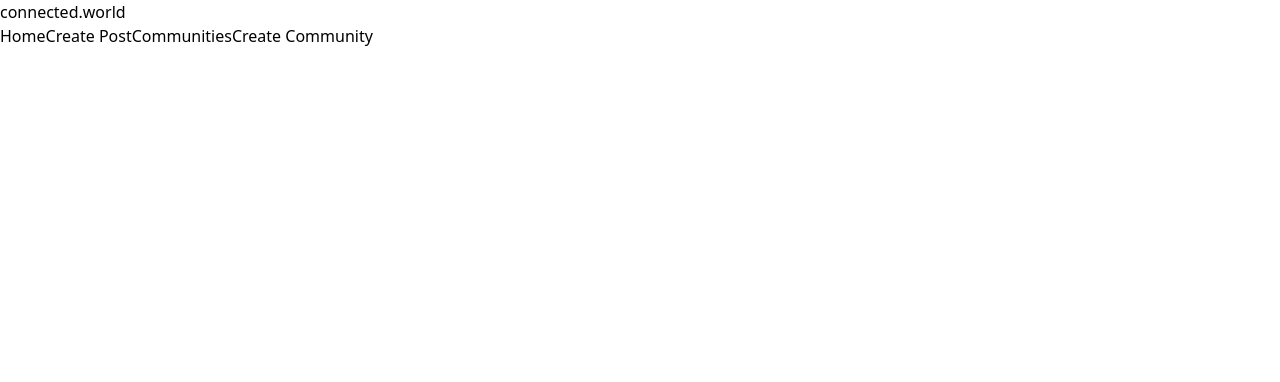
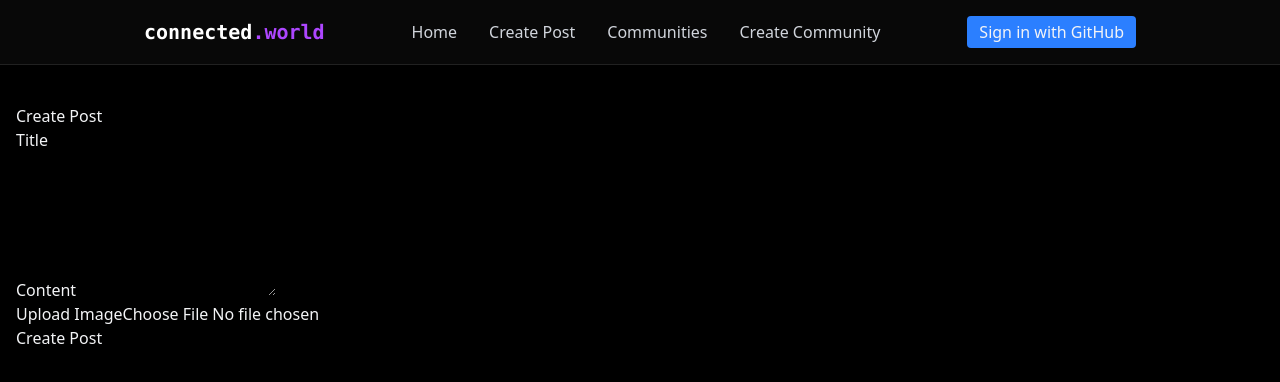
Before and after one commit to HiteshMondal/ConnectedWorld, a React (Vite) app: page /create in a window 1280 px wide. Shown: the top 382 px of the page. Built offline with nearby package versions, Linux system fonts and the light colour scheme.

Commit message:
new file:   .env 	modified:   src/App.tsx 	new file:   src/components/CreatePost.tsx 	modified:   src/components/Navbar.tsx 	new file:   src/context/AuthContext.tsx 	modified:   src/main.tsx 	new file:   src/pages/CreatePostPage.tsx 	new file:   src/supabase-client.ts

```diff
--- a/src/App.tsx
+++ b/src/App.tsx
@@ -1,17 +1,20 @@
 import { Route, Routes } from 'react-router';
 import { Home } from './pages/Home';
 import { Navbar } from './components/Navbar';
+import { CreatePostPage } from './pages/CreatePostPage';
 
 function App() {
   return (
-    <div>
+    <div className="min-h-screen bg-black text-gray-100 transition-opacity duration-700 pt-20">
       <Navbar />
-      <div>
+      <div className="container mx-auto px-4 py-6">
         <Routes>
           <Route path="/" element={<Home />}/>
+          <Route path="/create" element={<CreatePostPage/>}/>
         </Routes>
       </div>
     </div>
+
   );
 }
 
--- /dev/null
+++ b/src/components/CreatePost.tsx
@@ -0,0 +1,50 @@
+import { useState } from "react";
+import { useMutation } from "@tanstack/react-query";
+import { supabase } from "../supabase-client";
+
+interface PostInput {
+    title: string;
+    content: string
+}
+const createPost = async (post: PostInput) => {
+    const {data, error} = await supabase.from('posts').insert([post]);
+    if (error) {
+        throw error
+    }
+    return data
+}
+
+export const CreatePost = () => {
+    const [title, setTitle] = useState('');
+    const [content, setContent] = useState('');
+
+    const {mutate} = useMutation({mutationFn: createPost})
+
+    const handleSubmit = (event: React.FormEvent) => {
+        event.preventDefault();
+        mutate({title, content})
+    }
+
+    const handleFileChange = (event: React.ChangeEvent<HTMLInputElement>) => {
+
+    }
+
+    return (
+        <form onClick={handleSubmit}>
+            <div>
+              <label>Title</label>
+              <input type="text" id="title" required onChange={(event) => setTitle(event.target.value)}/>
+            </div>
+            <div>
+              <label>Content</label>
+              <textarea id="content" required rows={6} onChange={(event) => setContent(event.target.value)}/>
+            </div>
+            <div>
+              <label>Upload Image</label>
+              <input type="file" id="image" accept="image/*" required onChange={handleFileChange}/>
+            </div>
+
+            <button type="submit">Create Post</button>
+        </form>
+    );
+};
--- a/src/components/Navbar.tsx
+++ b/src/components/Navbar.tsx
@@ -1,37 +1,143 @@
 import { useState } from "react";
 import { Link } from "react-router";
+import { useAuth } from "../context/AuthContext";
 
 export const Navbar = () => {
   const [menuOpen, setMenuOpen] = useState(false);
+  const { signInWithGitHub, signOut, user } = useAuth();
+
+  const displayName = user?.user_metadata.user_name || user?.email;
   return (
-        <nav>
-            <div>
-                <div>
-                    <Link to={"/"}>
-                        connected<span>.world</span>
+    <nav className="fixed top-0 w-full z-40 bg-[rgba(10,10,10,0.8)] backdrop-blur-lg border-b border-white/10 shadow-lg">
+      <div className="max-w-5xl mx-auto px-4">
+        <div className="flex justify-between items-center h-16">
+          <Link to="/" className="font-mono text-xl font-bold text-white">
+            connected<span className="text-purple-500">.world</span>
           </Link>
 
-                    {/*Desktop Mode*/}
-                    <div>
-                        <Link to={"/"}>Home</Link>
-                        <Link to={"/create"}>Create Post</Link>
-                        <Link to={"/communities"}>Communities</Link>
-                        <Link to={"/community/create"}>Create Community</Link>
+          {/* Desktop Links */}
+          <div className="hidden md:flex items-center space-x-8">
+            <Link
+              to="/"
+              className="text-gray-300 hover:text-white transition-colors"
+            >
+              Home
+            </Link>
+            <Link
+              to="/create"
+              className="text-gray-300 hover:text-white transition-colors"
+            >
+              Create Post
+            </Link>
+            <Link
+              to="/communities"
+              className="text-gray-300 hover:text-white transition-colors"
+            >
+              Communities
+            </Link>
+            <Link
+              to="/community/create"
+              className="text-gray-300 hover:text-white transition-colors"
+            >
+              Create Community
+            </Link>
           </div>
 
-                    {/*Mobile Mode*/}
+          {/* Desktop Auth */}
+          <div className="hidden md:flex items-center">
+            {user ? (
+              <div className="flex items-center space-x-4">
+                {user.user_metadata?.avatar_url && (
+                  <img
+                    src={user.user_metadata.avatar_url}
+                    alt="User Avatar"
+                    className="w-8 h-8 rounded-full object-cover"
+                  />
+                )}
+                <span className="text-gray-300">{displayName}</span>
+                <button
+                  onClick={signOut}
+                  className="bg-red-500 px-3 py-1 rounded"
+                >
+                  Sign Out
+                </button>
+              </div>
+            ) : (
+              <button
+                onClick={signInWithGitHub}
+                className="bg-blue-500 px-3 py-1 rounded"
+              >
+                Sign in with GitHub
+              </button>
+            )}
+          </div>
+
+          {/* Mobile Menu Button */}
+          <div className="md:hidden">
+            <button
+              onClick={() => setMenuOpen((prev) => !prev)}
+              className="text-gray-300 focus:outline-none"
+              aria-label="Toggle menu"
+            >
+              <svg
+                className="w-6 h-6"
+                fill="none"
+                stroke="currentColor"
+                viewBox="0 0 24 24"
+                xmlns="http://www.w3.org/2000/svg"
+              >
+                {menuOpen ? (
+                  <path
+                    strokeLinecap="round"
+                    strokeLinejoin="round"
+                    strokeWidth={2}
+                    d="M6 18L18 6M6 6l12 12"
+                  />
+                ) : (
+                  <path
+                    strokeLinecap="round"
+                    strokeLinejoin="round"
+                    strokeWidth={2}
+                    d="M4 6h16M4 12h16M4 18h16"
+                  />
+                )}
+              </svg>
+            </button>
+          </div>
+        </div>
+      </div>
+
+      {/* Mobile Menu */}
       {menuOpen && (
-                    <div>
-                        <div>
-                            <Link to={"/"}>Home</Link>
-                            <Link to={"/create"}>Create Post</Link>
-                            <Link to={"/communities"}>Communities</Link>
-                            <Link to={"/community/create"}>Create Community</Link>
+        <div className="md:hidden bg-[rgba(10,10,10,0.9)]">
+          <div className="px-2 pt-2 pb-3 space-y-1">
+            <Link
+              to="/"
+              className="block px-3 py-2 rounded-md text-base font-medium text-gray-300 hover:text-white hover:bg-gray-700"
+            >
+              Home
+            </Link>
+            <Link
+              to="/create"
+              className="block px-3 py-2 rounded-md text-base font-medium text-gray-300 hover:text-white hover:bg-gray-700"
+            >
+              Create Post
+            </Link>
+            <Link
+              to="/communities"
+              className="block px-3 py-2 rounded-md text-base font-medium text-gray-300 hover:text-white hover:bg-gray-700"
+            >
+              Communities
+            </Link>
+            <Link
+              to="/community/create"
+              className="block px-3 py-2 rounded-md text-base font-medium text-gray-300 hover:text-white hover:bg-gray-700"
+            >
+              Create Community
+            </Link>
           </div>
         </div>
       )}
-                </div>
-            </div>
     </nav>
   );
 };
--- /dev/null
+++ b/src/context/AuthContext.tsx
@@ -0,0 +1,52 @@
+import { User } from "@supabase/supabase-js";
+import { createContext, useContext, useEffect, useState } from "react";
+import { supabase } from "../supabase-client";
+interface AuthContextType {
+    user: User | null;
+    signInWithGitHub: () => Promise<void>;
+    signOut: () => Promise<void>;
+}
+
+const AuthContext = createContext<AuthContextType | undefined>(undefined)
+
+export const AuthProvider = ({ children }: { children: React.ReactNode }) => {
+
+    const [user, setUser] = useState<User | null>(null);
+
+    useEffect(() => {
+        supabase.auth.getSession().then(({data: {session}}) => {
+            setUser(session?.user ?? null)
+        });
+        const { data: listener} = supabase.auth.onAuthStateChange((_event, session) => {
+            setUser(session?.user ?? null)
+        })
+
+        return () => {
+            listener.subscription.unsubscribe()
+        }
+
+    }, [])
+
+    const signInWithGitHub = async () => {
+        supabase.auth.signInWithOAuth({provider: 'github'})
+
+    };
+
+    const signOut = async () => {
+        supabase.auth.signOut();
+    }
+
+    return (
+    <AuthContext.Provider value={{user, signInWithGitHub, signOut}}>
+        {children}
+    </AuthContext.Provider>
+    );
+};
+
+export const useAuth = () : AuthContextType => {
+    const context = useContext(AuthContext)
+    if (context === undefined) {
+        throw new Error('useAuth must be used within a AuthProvider')
+    }
+    return context
+}
--- a/src/main.tsx
+++ b/src/main.tsx
@@ -4,15 +4,18 @@ import App from './App.tsx';
 import './index.css';
 import { BrowserRouter as Router } from 'react-router';
 import { QueryClient, QueryClientProvider } from '@tanstack/react-query';
+import { AuthProvider } from './context/AuthContext.tsx';
 
 const client = new QueryClient();
 
 ReactDOM.createRoot(document.getElementById('root')!).render(
   <React.StrictMode>
     <QueryClientProvider client={client}>
-      <Router>
-        <App />
-      </Router>
+      <AuthProvider>
+        <Router>
+          <App />
+        </Router>
+      </AuthProvider>
     </QueryClientProvider>
   </React.StrictMode>
 );
--- /dev/null
+++ b/src/pages/CreatePostPage.tsx
@@ -0,0 +1,10 @@
+import { CreatePost } from "../components/CreatePost";
+
+export const CreatePostPage = () => {
+    return (
+        <div>
+            <h2>Create Post</h2>
+            <CreatePost />
+        </div>
+    );
+};
--- /dev/null
+++ b/src/supabase-client.ts
@@ -0,0 +1,6 @@
+import { createClient } from "@supabase/supabase-js";
+
+const supabaseURL = "https://bbfweryzualyfmaiwzqn.supabase.co"
+const supabaseAnonKey = import.meta.env.VITE_SUPABASE_ANON_KEY as string;
+
+export const supabase = createClient(supabaseURL, supabaseAnonKey);
```
Also changed, not shown: 1 other file (tests, documents, lock files or other folders). Lines whose indentation alone changed are shown as unchanged.
